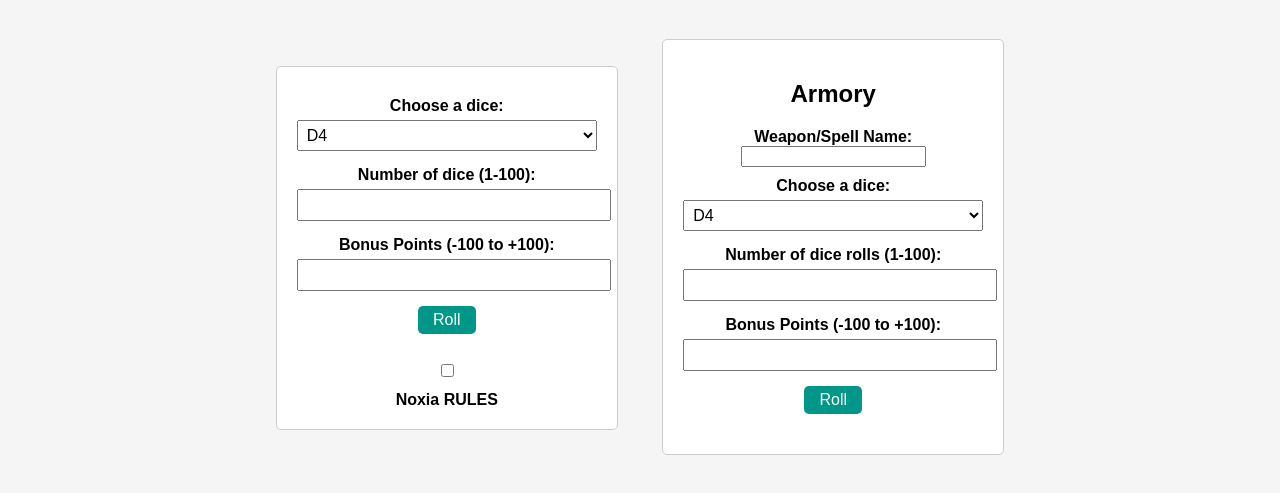
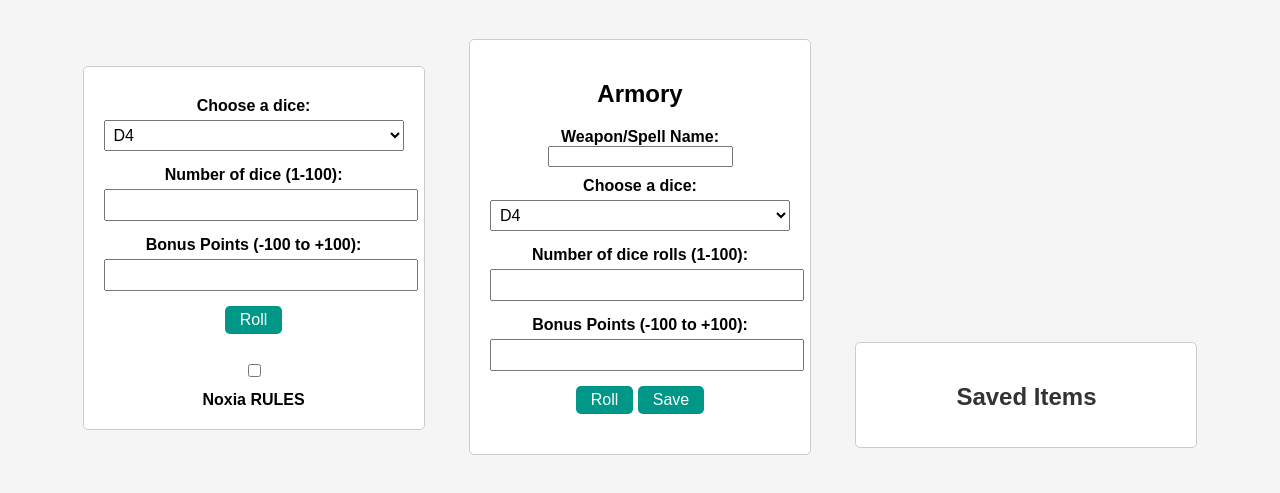
Before and after one commit to MorteX179/DDR, a plain HTML site: page index.html in a window 1280 px wide. Shown: the part 99-592 px from the top of the page. Drawn offline with Linux system fonts and the light colour scheme.

Commit message:
Update index.html

```diff
--- a/index.html
+++ b/index.html
@@ -50,7 +50,14 @@
     <label for="weapon-bonus-points">Bonus Points (-100 to +100):</label>
     <input type="number" id="weapon-bonus-points" min="-100" max="100">
     <button id="armory-roll-button">Roll</button>
+    <button id="armory-save-button">Save</button>
     <p id="armory-result"></p>
+</div>
+
+<!-- Saved Items Section -->
+<div class="saved-items">
+    <h2>Saved Items</h2>
+    <ul id="item-list"></ul>
 </div>
 
     <script src="script.js"></script>
```
Lines whose indentation alone changed are shown as unchanged.
